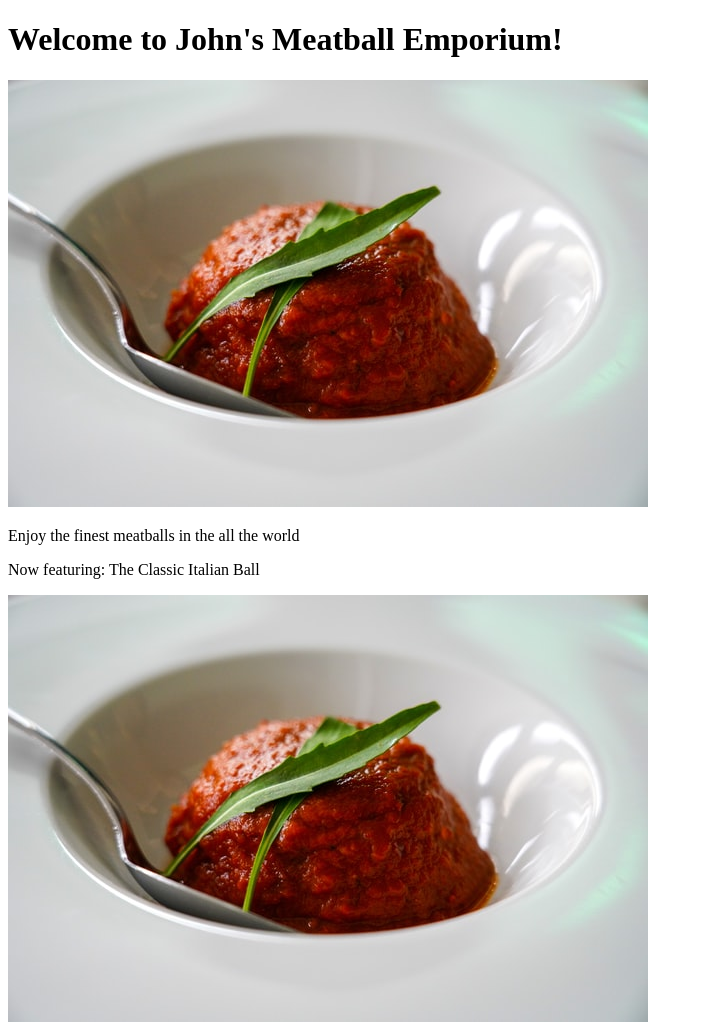
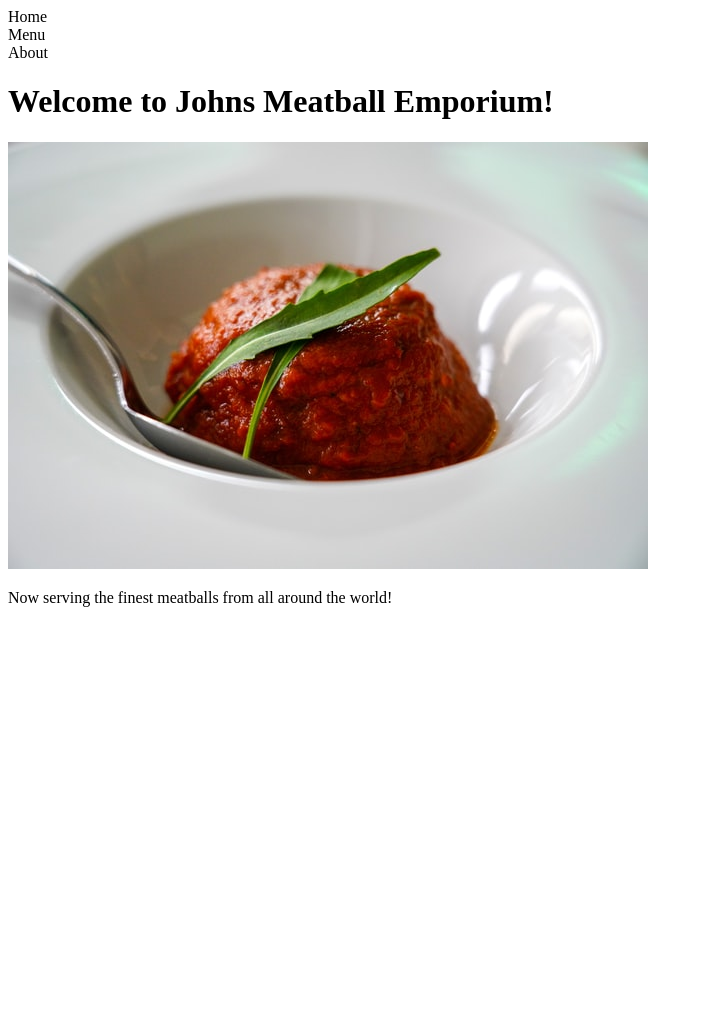
Before and after one commit to scastoro/johns-meatball-emporium, a website built with webpack: page dist/index.html in a window 1280 px wide. Shown: the whole page, without its empty margins (0-703 px from the left). After the commit the page ends 800 px from the top, so only its background shows below. Built offline with nearby package versions, Linux system fonts and the light colour scheme.

Commit message:
Create home page module. Create page tabs. Implement tab event listeners

```diff
--- /dev/null
+++ b/src/home.js
@@ -0,0 +1,31 @@
+import Icon from './meatball.jpg';
+
+const renderHomePage = () => {
+  const contentDiv = document.querySelector('#content');
+
+  while (contentDiv.childNodes.length > 1) {
+    contentDiv.removeChild(contentDiv.lastChild);
+  }
+
+  const homeContainer = document.createElement('div');
+  homeContainer.classList.toggle('container')
+
+  const header = document.createElement('h1');
+  header.innerText = 'Welcome to Johns Meatball Emporium!';
+
+  const myIcon = new Image();
+  myIcon.src = Icon;
+
+  const paraDiv = document.createElement('div');
+
+  const firstPara = document.createElement('p');
+  firstPara.innerText = 'Now serving the finest meatballs from all around the world!';
+  paraDiv.appendChild(firstPara);
+
+  homeContainer.appendChild(header);
+  homeContainer.appendChild(myIcon);
+  homeContainer.appendChild(firstPara);
+  contentDiv.appendChild(homeContainer)
+}
+
+export default renderHomePage;
--- a/src/index.js
+++ b/src/index.js
@@ -1,13 +1,39 @@
-import Icon from './meatball.jpg';
+import renderHomePage from "./home";
 
-console.log('More testing!');
+const renderTabs = () => {
+  const contentDiv = document.querySelector('#content');
+  const tabContainer = document.createElement('div');
+  tabContainer.classList.toggle('tab-container');
 
-const myIcon = new Image();
+  const homeTab = document.createElement('div');
+  homeTab.innerText = 'Home';
+  homeTab.classList.toggle('home-tab');
+  tabContainer.appendChild(homeTab);
 
-myIcon.src = Icon;
+  const menuTab = document.createElement('div');
+  menuTab.innerText = 'Menu';
+  menuTab.classList.toggle('menu-tab');
+  tabContainer.appendChild(menuTab);
 
-const element = document.createElement('div');
+  const aboutTab = document.createElement('div');
+  aboutTab.innerText = 'About';
+  aboutTab.classList.toggle('about-tab');
+  tabContainer.appendChild(aboutTab);
 
-element.appendChild(myIcon);
+  contentDiv.appendChild(tabContainer);
+}
 
-document.body.appendChild(element);
+function generateEventListeners() {
+  const homeTabSelector = document.querySelector('.home-tab');
+  const menuTabSelector = document.querySelector('.menu-tab');
+  const aboutTabSelector = document.querySelector('.about-tab');
+
+  homeTabSelector.addEventListener('click', renderHomePage);
+  menuTabSelector.addEventListener('click', renderMenuPage);
+  aboutTabSelector.addEventListener('click', renderAboutPage);
+}
+
+window.onload = function() {
+  renderTabs();
+  renderHomePage();
+}
```
Also changed, not shown: dist/index.html, src/about.js (added), src/menu.js (added).
